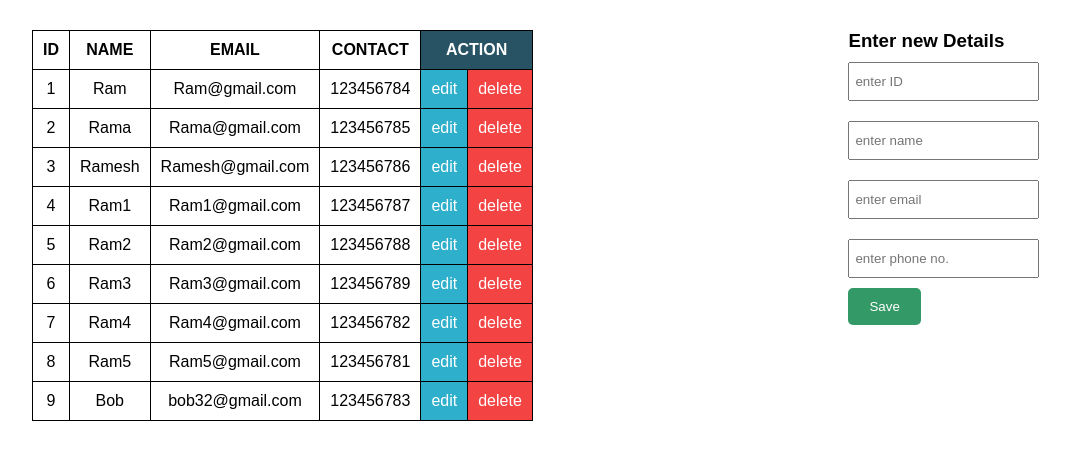
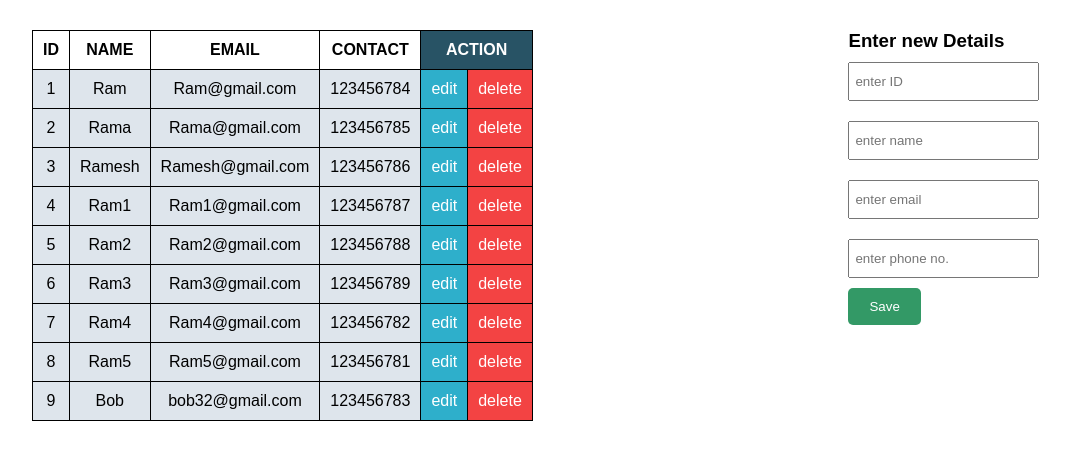
Before and after one commit to Pradeepgururani007/json-crud-assignment, a PHP site: page / in a window 1280 px wide. Shown: the top 460 px of the page, without its empty margins (28-1098 px from the left). Run offline with PHP 8.4, Linux system fonts and the light colour scheme.

Commit message:
json CRUD assignment with table cells color changed

```diff
--- a/css/style.css
+++ b/css/style.css
@@ -37,6 +37,9 @@ body{
 #main table{
     border: 1px solid #000;
     border-collapse: collapse;
+}
+#main table tr:not(:first-of-type) {
+    background: #dee5ec;
 }
 #main table tr, #main table td,#main table th{
     border: 1px solid #000;
```
